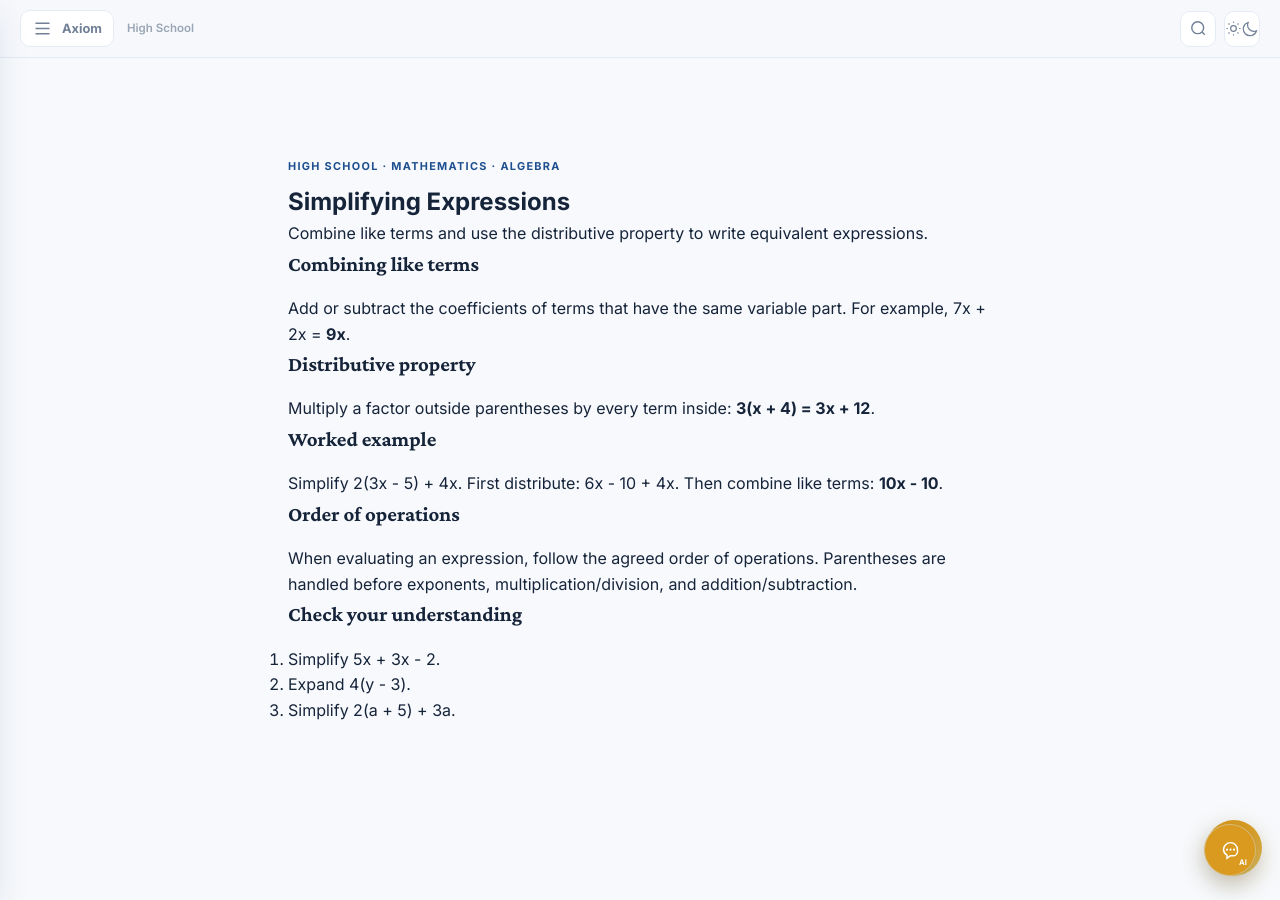
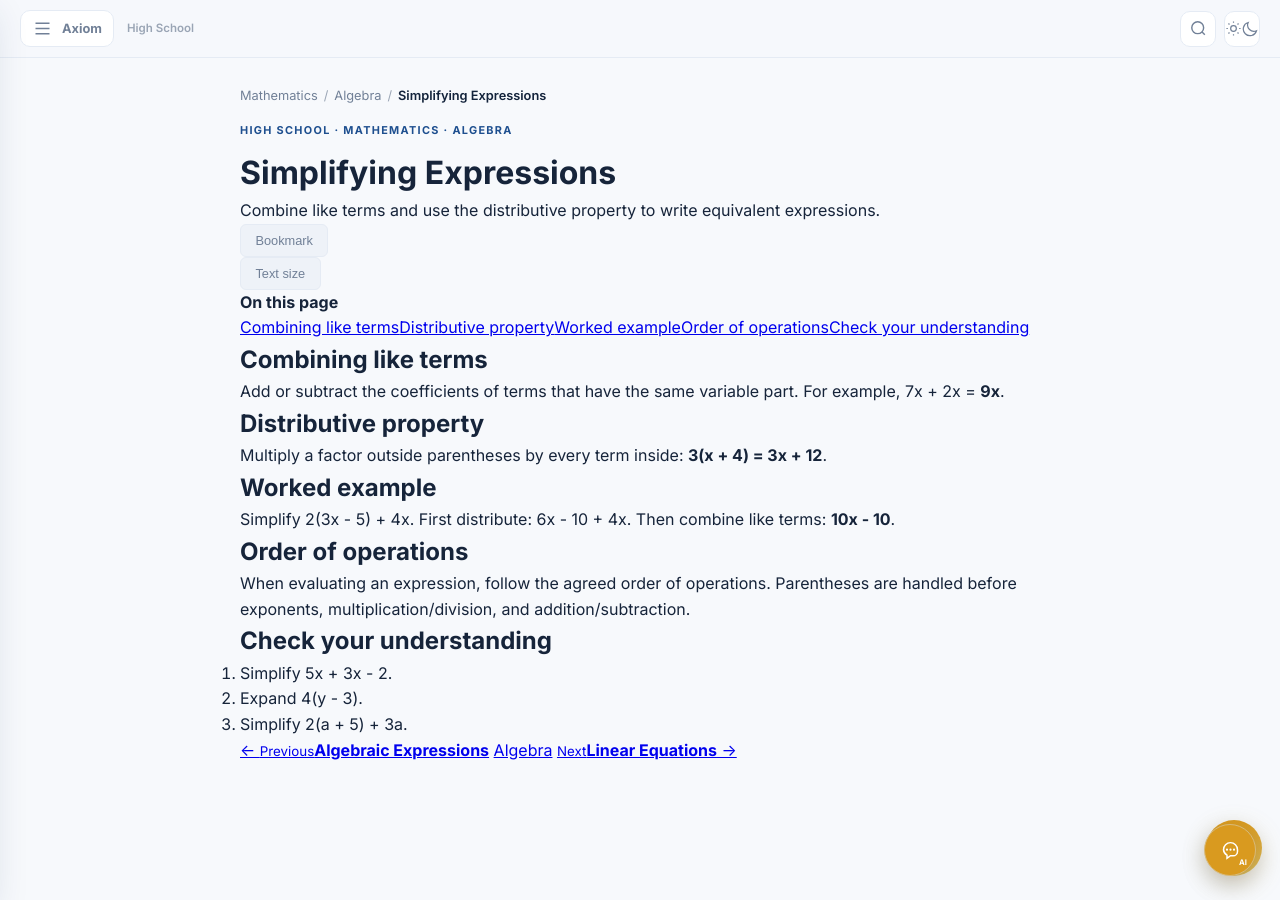
Before and after one commit to michaellegit28/axiom-academy, a Jekyll site: the page built from high-school/mathematics/algebra/simplifying-expressions.md, in a window 1280 px wide. Built offline with Jekyll 4.4.1, drawn with Linux system fonts in a browser that asks for light colours; comment, search, counter and statistics services are not loaded.

Commit message:
Apply Week 2 reader to simplifying expressions

```diff
--- a/high-school/mathematics/algebra/simplifying-expressions.md
+++ b/high-school/mathematics/algebra/simplifying-expressions.md
@@ -1,9 +1,18 @@
 ---
-layout: app
+layout: study-reader
 title: Simplifying Expressions
 permalink: /high-school/mathematics/algebra/simplifying-expressions/
 high_school_subject: mathematics
 high_school_topic: algebra
 high_school_subtopic: simplifying-expressions
+study_description: Combine like terms and use the distributive property to write equivalent expressions.
+prev_study: /high-school/mathematics/algebra/algebraic-expressions/
+prev_study_title: Algebraic Expressions
+next_study: /high-school/mathematics/algebra/linear-equations/
+next_study_title: Linear Equations
 ---
-<section class="section-block page-content-start study-lesson"><div class="section-heading"><div><span class="eyebrow">High School · Mathematics · Algebra</span><h1>Simplifying Expressions</h1><p>Combine like terms and use the distributive property to write equivalent expressions.</p></div></div><article class="content-card"><h2>Combining like terms</h2><p>Add or subtract the coefficients of terms that have the same variable part. For example, 7x + 2x = <strong>9x</strong>.</p><h2>Distributive property</h2><p>Multiply a factor outside parentheses by every term inside: <strong>3(x + 4) = 3x + 12</strong>.</p><h2>Worked example</h2><p>Simplify 2(3x - 5) + 4x. First distribute: 6x - 10 + 4x. Then combine like terms: <strong>10x - 10</strong>.</p><h2>Order of operations</h2><p>When evaluating an expression, follow the agreed order of operations. Parentheses are handled before exponents, multiplication/division, and addition/subtraction.</p><h2>Check your understanding</h2><ol><li>Simplify 5x + 3x - 2.</li><li>Expand 4(y - 3).</li><li>Simplify 2(a + 5) + 3a.</li></ol></article></section>
+<h2>Combining like terms</h2><p>Add or subtract the coefficients of terms that have the same variable part. For example, 7x + 2x = <strong>9x</strong>.</p>
+<h2>Distributive property</h2><p>Multiply a factor outside parentheses by every term inside: <strong>3(x + 4) = 3x + 12</strong>.</p>
+<h2>Worked example</h2><p>Simplify 2(3x - 5) + 4x. First distribute: 6x - 10 + 4x. Then combine like terms: <strong>10x - 10</strong>.</p>
+<h2>Order of operations</h2><p>When evaluating an expression, follow the agreed order of operations. Parentheses are handled before exponents, multiplication/division, and addition/subtraction.</p>
+<h2>Check your understanding</h2><ol><li>Simplify 5x + 3x - 2.</li><li>Expand 4(y - 3).</li><li>Simplify 2(a + 5) + 3a.</li></ol>
```
